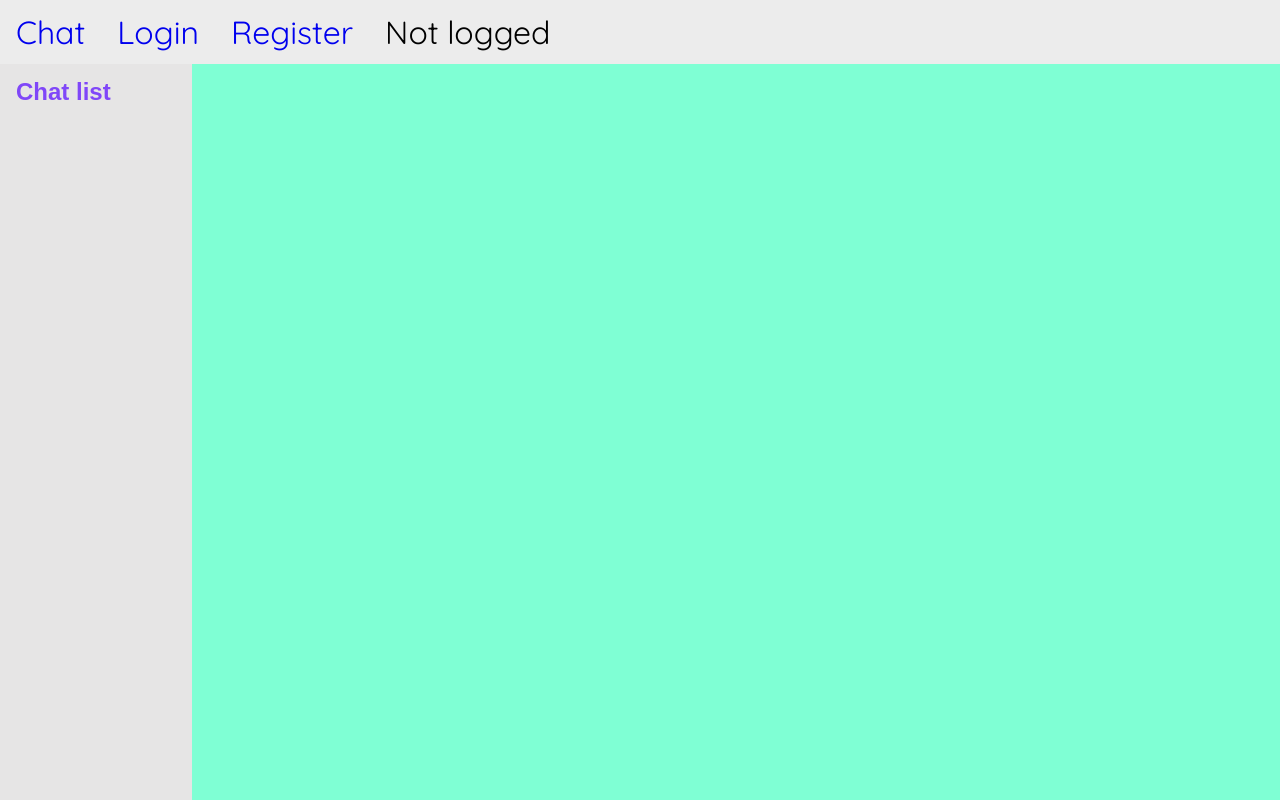
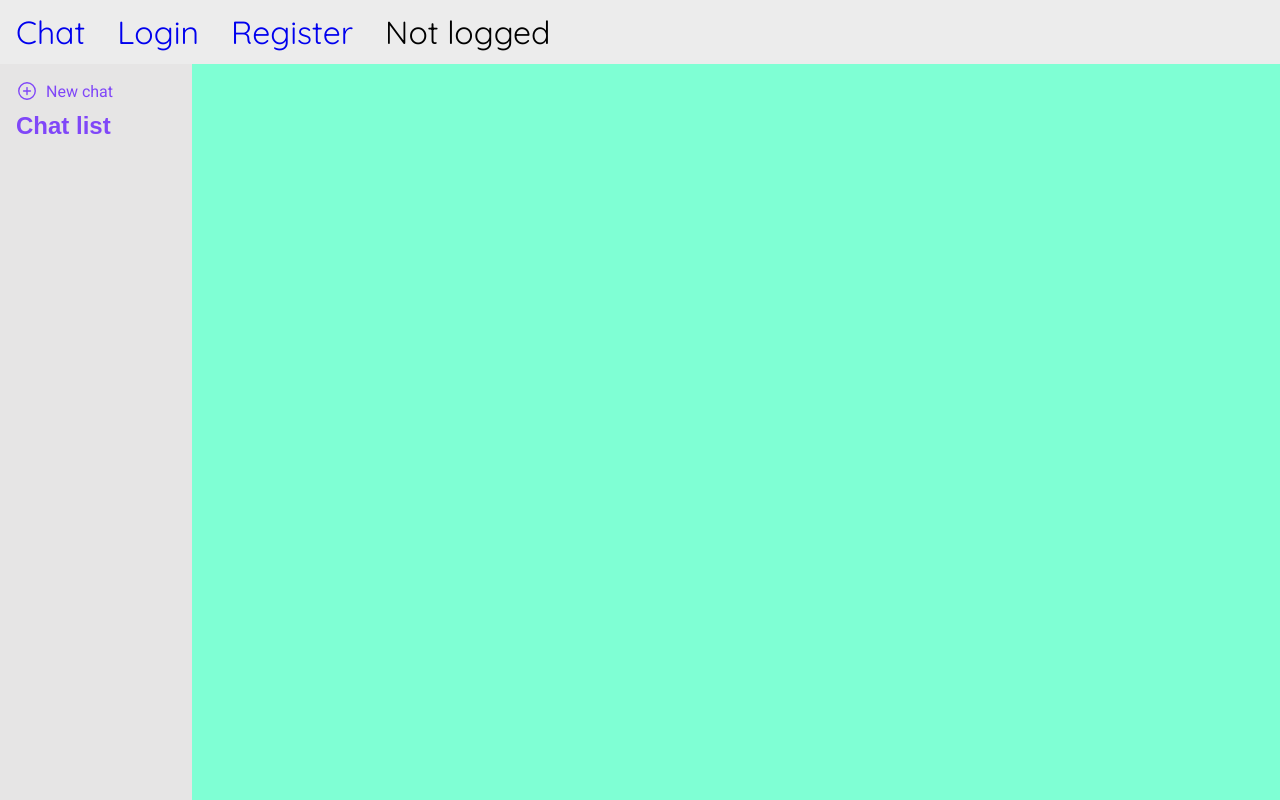
Before and after one commit to Gischenato/chat, a React (Vite) app in the folder web/: page / in a window 1280 px wide. Built offline with nearby package versions, Linux system fonts and the light colour scheme.

Commit message:
createNewChat

```diff
--- a/web/src/pages/Chat/CreateNewChat.tsx
+++ b/web/src/pages/Chat/CreateNewChat.tsx
@@ -1,7 +1,42 @@
 import React from 'react'
+import { PlusCircle, } from 'phosphor-react'
+import styled, { useTheme } from 'styled-components'
+import { RegularText } from '../../styles/typography'
+import NewChatModal from './NewChatModal'
 
 export default function CreateNewChat() {
-  return (
-    <div>CreateNewChat</div>
+  const { colors } = useTheme()
+  const [isOpen, setIsOpen] = React.useState(false)
+
+  const openModal = () => {
+    setIsOpen(true)
+  }
+
+  const closeModal = () => {
+    setIsOpen(false)
+  }
+
+  return (<>
+    <Container onClick={openModal}>
+      <PlusCircle size={22} color={colors['purple']} />
+      <RegularText size='m' color='purple'>New chat</RegularText>
+    </Container>
+    <NewChatModal isOpen={isOpen} closeModal={closeModal}/>
+  </>
   )
 }
+
+
+const Container = styled.button`
+  display: flex;
+  position: relative;
+  align-items: center;
+  gap: .5rem;
+  border: none;
+  background-color: transparent;
+  cursor: pointer;
+  padding: 0;
+  &:hover {
+    opacity: .5;
+  }
+`
--- a/web/src/pages/Chat/index.tsx
+++ b/web/src/pages/Chat/index.tsx
@@ -10,6 +10,7 @@ import IUser from '../../interfaces/IUser'
 import { useChat } from '../../contexts/ChatContextProvider'
 import ChatList from './ChatList'
 import IChat from '../../interfaces/IChat'
+import CreateNewChat from './CreateNewChat'
 
 export default function Chat() {
   const { isAuthenticated, user:myUser } = useAuth()
@@ -20,6 +21,7 @@ export default function Chat() {
   return (
     <Container>
       <Sidebar>
+        <CreateNewChat />
         <TitleText size='m' color='purple'>Chat list</TitleText>
         {(isAuthenticated && !isUserChatsLoading) &&
         userChats.map((user: IChat) => (
@@ -38,7 +40,7 @@ const Container = styled.div`
   background-color: aquamarine;
   flex: 1;
   overflow: hidden;
-`
+  `
 
 const Sidebar = styled.aside`
   display: flex;
```
